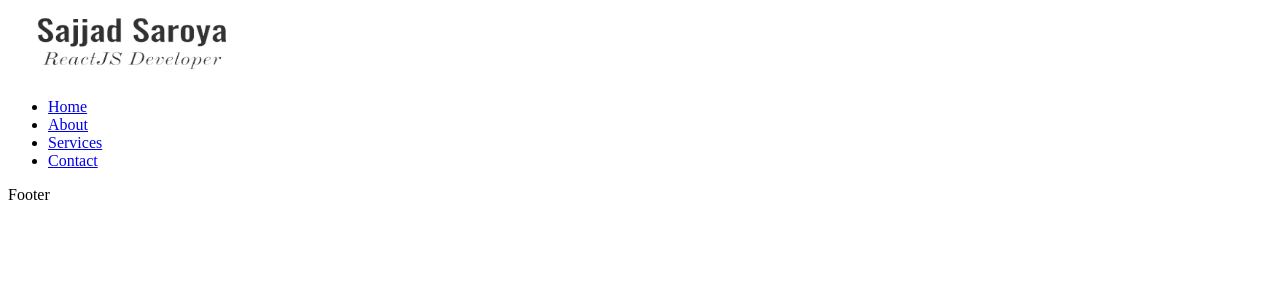
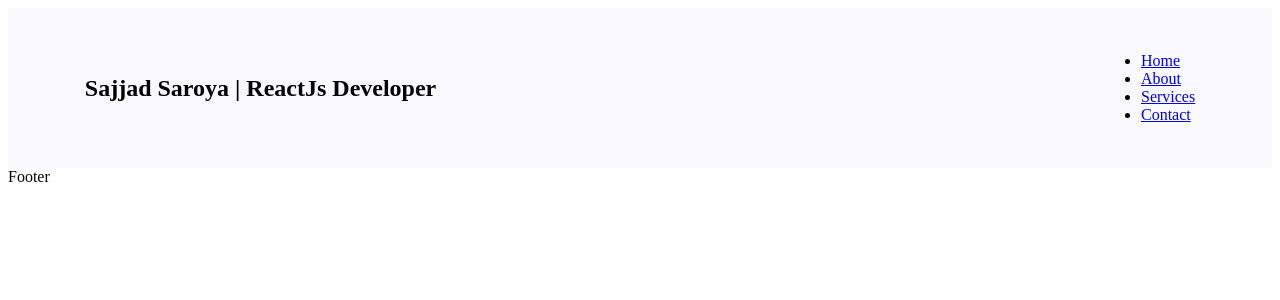
Before and after one commit to Sajjad124/sajjad-portfolio, a React (Create React App) app: page / in a window 1280 px wide. Shown: the top 300 px of the page. Built offline with nearby package versions, Linux system fonts and the light colour scheme.

Commit message:
Update Header.js

```diff
--- a/src/Components/Header.js
+++ b/src/Components/Header.js
@@ -3,16 +3,30 @@ import { NavLink } from "react-router-dom";
 import logo from "../Images/logo2.png";
 
 import Navbar from "./Navbar";
+import styled from "styled-components";
 
 const header = () => {
   return (
-    <header>
+    <MainHeader>
+      <h2>Sajjad Saroya | ReactJs Developer</h2>
       <NavLink to="./">
-        <img src={logo} alt="logo" width="250px" height="70" />
+        {/* <img src={logo} alt="logo" width="250px" height="70" className="logo" /> */}
       </NavLink>
-      <Navbar></Navbar>
-    </header>
+      <Navbar />
+    </MainHeader>
   );
 };
 
+const MainHeader = styled.header`
+  padding: 0 4.8rem;
+  height: 10rem;
+  background-color: ${({ theme }) => theme.colors.bg};
+  display: flex;
+  justify-content: space-between;
+  align-items: center;
+  h2 {
+    text-decoration: none;
+    color: black;
+  }
+`;
 export default header;
```
